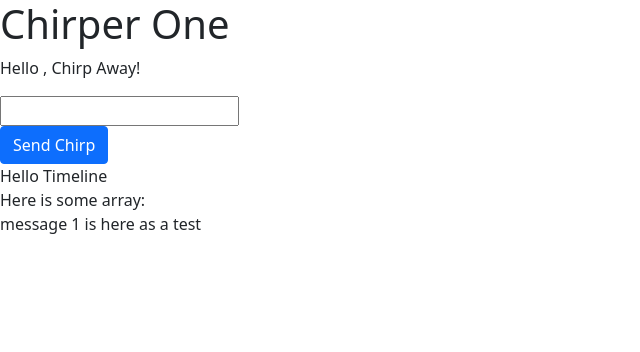
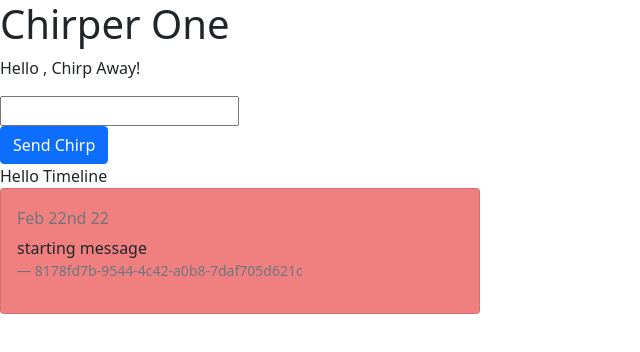
Before and after one commit to emoran0403/Chirper-One, a React (Create React App) app: page / in a window 1280 px wide. Both pictures are taken after a click on the button "Login". Shown: the top 352 px of the page, without its empty margins (0-640 px from the left). Built offline with nearby package versions, Linux system fonts and the light colour scheme.

Commit message:
working!

```diff
--- a/src/App.jsx
+++ b/src/App.jsx
@@ -11,9 +11,8 @@ import Timeline from "./components/Timeline";
 const App = () => {
   const [username, setUsername] = useState("");
   const [loggedIn, setloggedIn] = useState(false);
-  const [chirp, setChirp] = useState("");
-  const [chirpTime, setChirpTime] = useState("");
-  const [uuid, setUuid] = useState("");
+  const [chirps, setChirps] = useState([{ ChirpTime: moment().format("MMM Do YY"), uuid: uuidv4(), message: "starting message" }]);
+  const [hasChirped, setHasChirped] = useState(false);
 
   //set the username whatever was entered in the login text box
   const handleUsername = (e) => {
@@ -25,25 +24,27 @@ const App = () => {
     return setloggedIn(!loggedIn);
   };
 
-  //sets the timestamp to be passed to Timeline
-  const handleChirpTime = () => {
-    return setChirpTime(moment().format("MMM Do YY"));
+  //gets the text from the input box to be passed to Timeline
+  //calls setTimestamp
+  const handleSetChirp = (message) => {
+    let chirpObject = {
+      // creates a chirp with relevant info
+      ChirpTime: moment().format("MMM Do YY"),
+      uuid: uuidv4(),
+      message,
+    };
+
+    if (hasChirped) {
+      // on chirp 2+, keep the old chirps and add the new one
+      setChirps([...chirps, chirpObject]);
+    } else {
+      // on first chirp, set the array to contain the first chirp
+      setChirps([chirpObject]);
+      setHasChirped(true);
+    }
   };
 
-  //sets a universally unique identifier to be passed to Timeline
-  const handleSetUuid = () => {
-    return setUuid(uuidv4());
-  };
-
-  //gets the text from the input box to be passed to Timeline
-  //calls setTimestamp
-  const handleSetChirp = () => {
-    let target = document.getElementById("chirpBox"); // targets the text box in Inputs component
-    let message = target.value; // assigns the value of the text box to message
-    // setChirpTime();
-    // setUuid();
-    return setChirp(message); // passes message to setChirp
-  };
+  //this happens after a render, but this is what i need it to render = it seems like i need it to render once to trigger this, then this will update the pagee
 
   return (
     <div>
@@ -51,7 +52,7 @@ const App = () => {
       {loggedIn ? ( // this displays when loggedIn=true
         <>
           <Inputs username={username} setChirp={handleSetChirp} />
-          <Timeline username={username} message={chirp} chirpTime={chirpTime} uuid={uuid} />
+          <Timeline username={username} messages={chirps} />
         </>
       ) : (
         // this displays when loggedIn=false
--- a/src/components/Inputs.jsx
+++ b/src/components/Inputs.jsx
@@ -1,14 +1,28 @@
-import React from "react";
+import React, { useState } from "react";
 
 const Inputs = (props) => {
+  const [inputText, setInputText] = useState("");
+
+  const handleInputText = (e) => {
+    setInputText(e.target.value);
+  };
+
+  const handleButtonClick = () => {
+    if (!inputText) {
+      return;
+    }
+    props.setChirp(inputText);
+    setInputText("");
+  };
+
   return (
     <>
       <p>Hello {props.username}, Chirp Away!</p>
 
       <form>
-        <input id="chirpBox" type="text"></input>
+        <input type="text" onChange={handleInputText} value={inputText}></input>
         <br />
-        <input className="btn btn-primary" type="button" value="Send Chirp" onClick={props.setChirp}></input>
+        <input className="btn btn-primary" type="button" value="Send Chirp" onClick={handleButtonClick}></input>
       </form>
     </>
   );
--- a/src/components/Timeline.jsx
+++ b/src/components/Timeline.jsx
@@ -1,20 +1,19 @@
 import React, { useState, useEffect } from "react";
 
 const Timeline = (props) => {
-  const [startingArray, setArray] = useState(["message 1 is here as a test"]);
-
-  useEffect(() => {
-    //this happens after a render, but this is what i need it to render = it seems like i need it to render once to trigger this, then this will update the pagee
-    setArray([...startingArray, props.message]);
-  }, [props.message]);
-
   return (
     <>
       <div>Hello Timeline</div>
       <div>
-        Here is some array:
-        {startingArray.map((msg) => (
-          <p>{msg}</p>
+        {props.messages.map(({ ChirpTime, uuid, message }) => (
+          <div key={uuid} className="card" style={{ width: "30rem", backgroundColor: "lightcoral" }}>
+            <div className="card-body">
+              <h5 className="card-title">{props.username}</h5>
+              <h6 className="card-subtitle mb-2 text-muted">{ChirpTime}</h6>
+              <p className="card-text">{message}</p>
+              <footer className="blockquote-footer">{uuid}</footer>
+            </div>
+          </div>
         ))}
       </div>
     </>
@@ -24,14 +23,3 @@ const Timeline = (props) => {
 export default Timeline;
 
 // <p>Here is some array: {startingArray}</p>
-// <div className="card" style="width: 18rem;">
-//   <div className="card-body">
-//     <h5 className="card-title">{props.username}</h5>
-//     <h6 className="card-subtitle mb-2 text-muted">{props.chirpTime}</h6>
-//     <p className="card-text">{props.message}</p>
-//     <footer className="blockquote-footer">{props.uuid}</footer>
-//   </div>
-// </div>
-//
-//
-//
```
